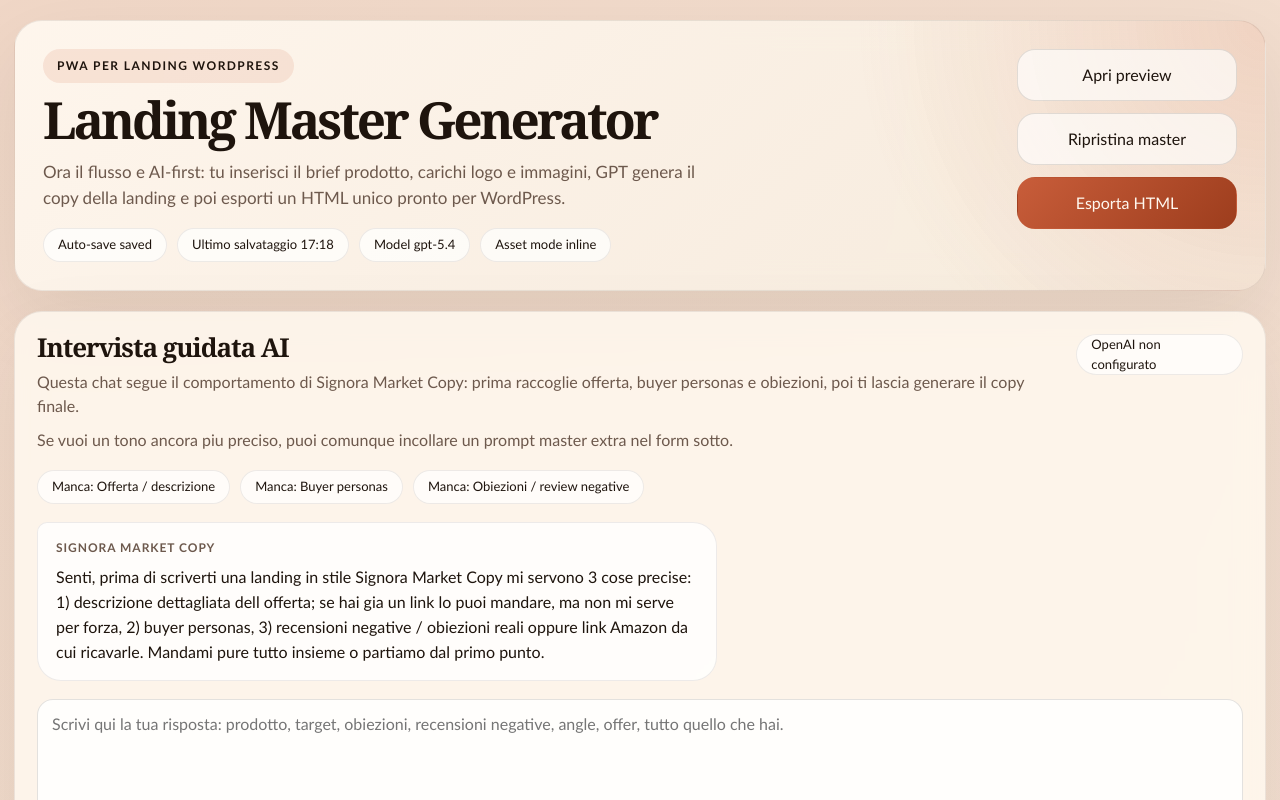
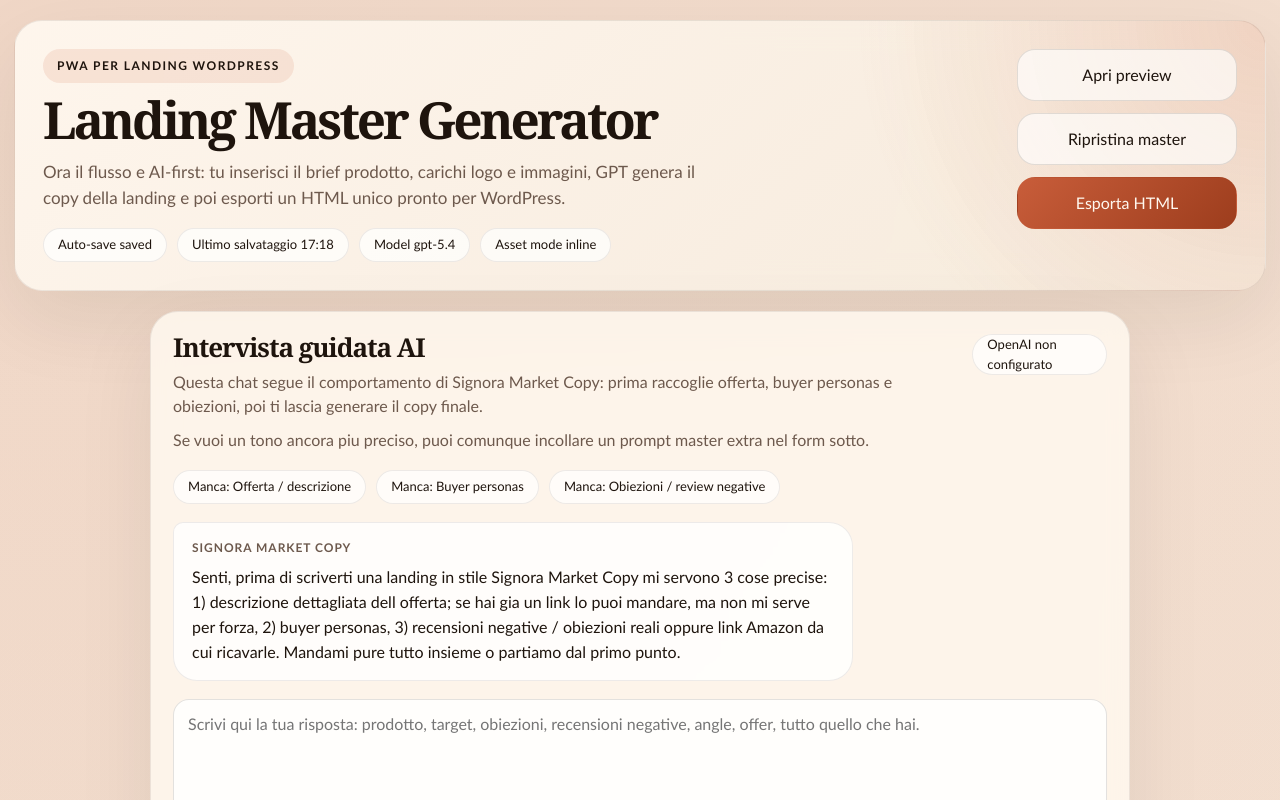
Before and after one commit to mellu98/Html-generator, a React (Vite) app: page / in a window 1280 px wide. Shown: the top 800 px of the page. Built offline with nearby package versions, Linux system fonts and the light colour scheme; no server answers.

Commit message:
Constrain editor width without preview

```diff
--- a/src/App.css
+++ b/src/App.css
@@ -6,18 +6,22 @@
 
 .workspace {
   display: grid;
+  grid-template-columns: minmax(0, 980px);
   gap: 20px;
   align-items: start;
+  justify-content: center;
 }
 
 .workspace--with-preview {
-  grid-template-columns: 430px minmax(0, 1fr);
+  grid-template-columns: minmax(0, 430px) minmax(0, 1fr);
+  justify-content: stretch;
 }
 
 .editor-column,
 .preview-column {
   display: grid;
   gap: 20px;
+  min-width: 0;
 }
 
 .panel-card {
@@ -146,6 +150,10 @@
   align-items: start;
 }
 
+.panel-card__header > div {
+  min-width: 0;
+}
+
 .panel-card__header h2 {
   margin: 0;
   font-size: 26px;
@@ -201,6 +209,7 @@
   margin-top: 18px;
   max-height: 520px;
   overflow: auto;
+  overflow-x: hidden;
   padding-right: 4px;
 }
 
```
